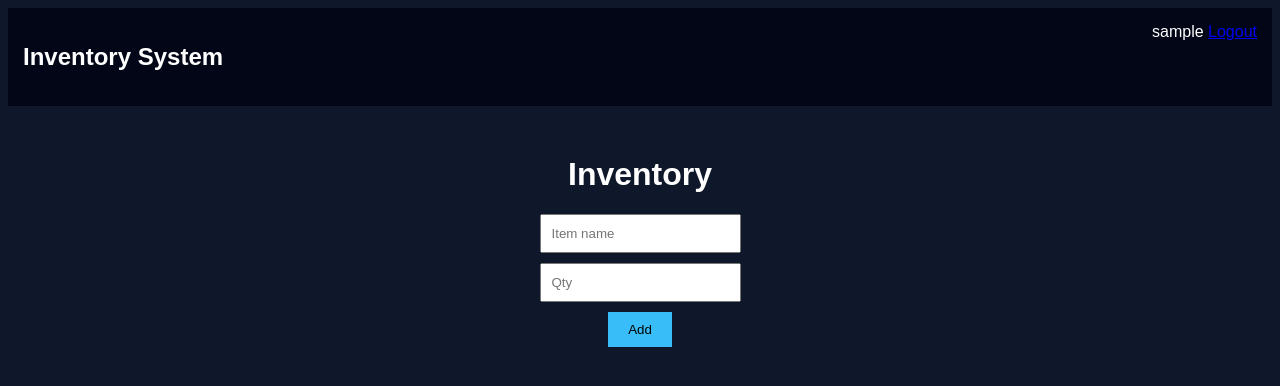
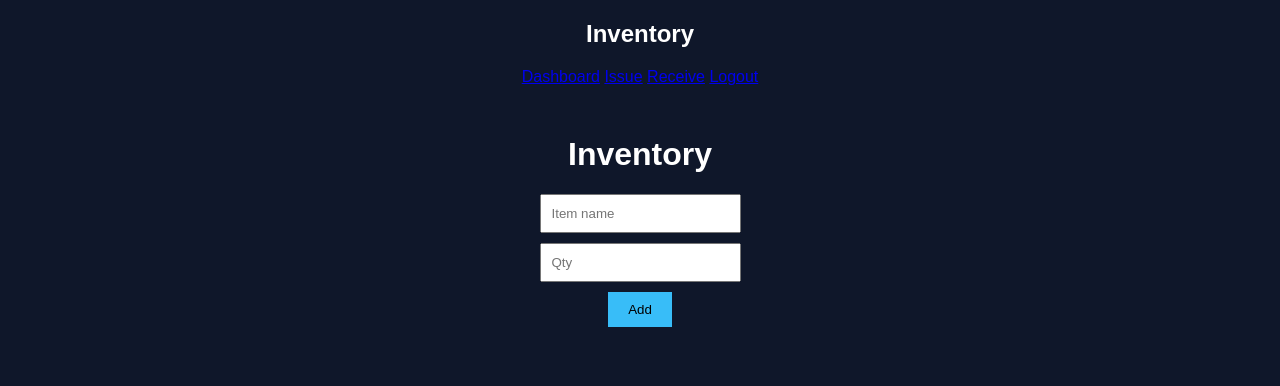
Before and after one commit to 001-Soham/Inventory-Management, a Flask app: page /dashboard in a window 1280 px wide. Shown: the top 386 px of the page. Run offline with Flask 3, Linux system fonts and the light colour scheme; the visitor is signed in with stand-in values (Sample User, id 1); data that the repository does not hold is empty.

Commit message:
Update base.html

```diff
--- a/templates/base.html
+++ b/templates/base.html
@@ -1,22 +1,33 @@
 <!DOCTYPE html>
-<html>
+<html lang="en">
 <head>
+    <meta charset="UTF-8">
+    <meta name="viewport" content="width=device-width, initial-scale=1.0">
     <title>Inventory System</title>
+
+    <link href="https://fonts.googleapis.com/css2?family=Inter:wght@300;400;600&display=swap" rel="stylesheet">
     <link rel="stylesheet" href="/static/style.css">
 </head>
+
 <body>
 
-{% if session.get('user') %}
-<div class="nav">
-    <h2>Inventory System</h2>
-    <div>
-        {{ session.get('user') }}
-        <a href="/api/logout">Logout</a>
-    </div>
+<div class="layout">
+
+    <!-- Sidebar -->
+    <aside class="sidebar">
+        <h2>Inventory</h2>
+        <a href="/dashboard">Dashboard</a>
+        <a href="/issue">Issue</a>
+        <a href="/receive">Receive</a>
+        <a href="/logout">Logout</a>
+    </aside>
+
+    <!-- Main -->
+    <main class="main">
+        {% block content %}{% endblock %}
+    </main>
+
 </div>
-{% endif %}
-
-{% block content %}{% endblock %}
 
 </body>
 </html>
```
